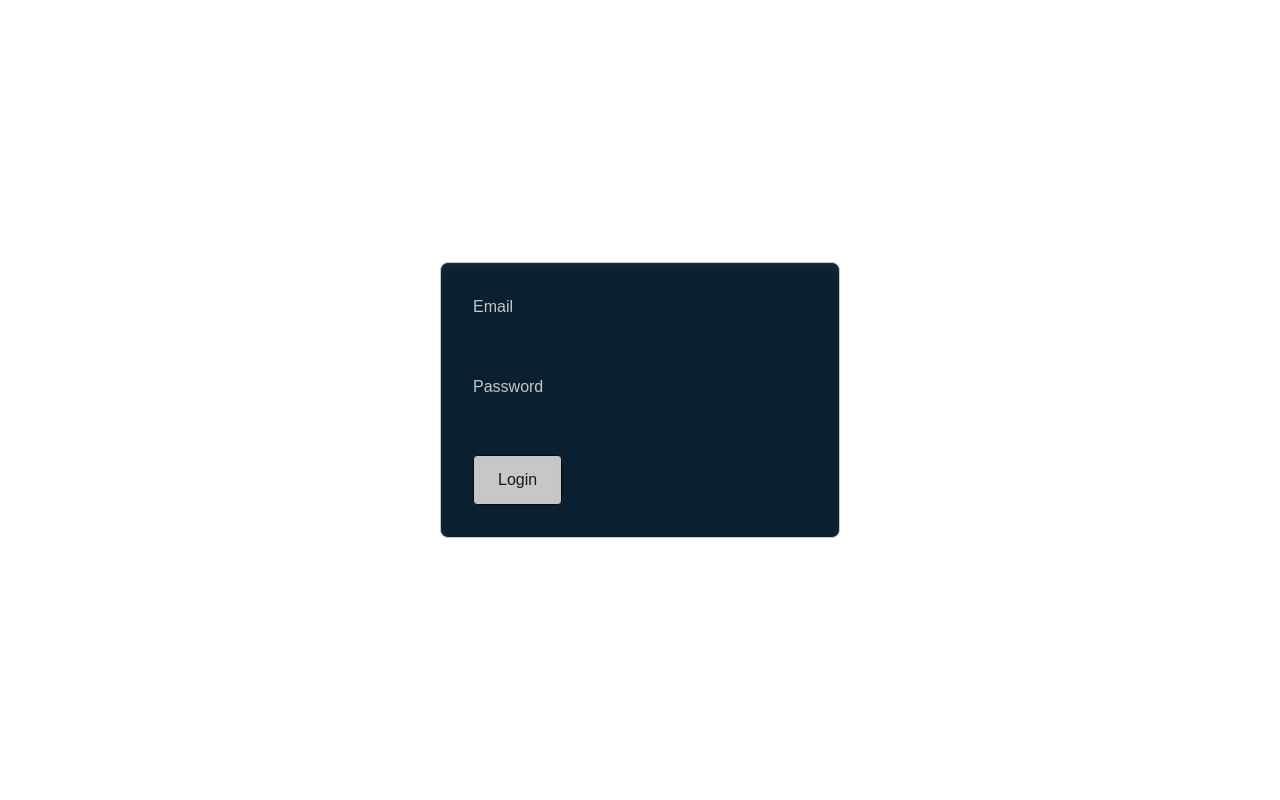
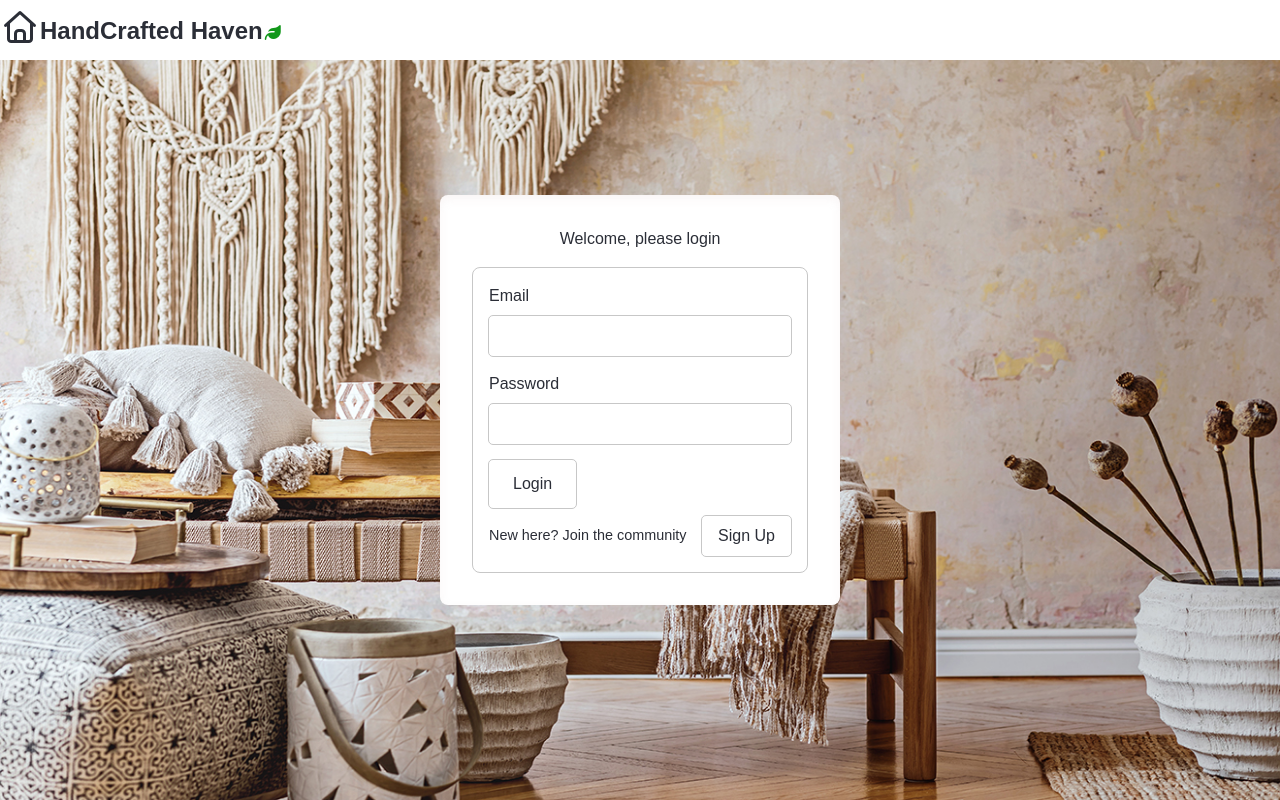
Before and after one commit to Obito2912/handcrafted-haven, a Next.js app: page /login in a window 1280 px wide. Built offline with nearby package versions, Linux system fonts and the light colour scheme.

Commit message:
Style AuthForm page, give personality to the form, create header for that single page

```diff
--- a/app/layout.tsx
+++ b/app/layout.tsx
@@ -16,6 +16,9 @@ export default function RootLayout({
 }) {
   return (
     <html lang="en" suppressHydrationWarning={true}>
+      <head>
+        <link rel="stylesheet" href="https://cdnjs.cloudflare.com/ajax/libs/font-awesome/7.0.1/css/all.min.css" />
+      </head>
       <body>{children}</body>
     </html>
   );
--- a/app/login/login.module.css
+++ b/app/login/login.module.css
@@ -1,7 +1,50 @@
+.header {
+    height: 60px;
+    background-color: #fff;
+    width: 100%;
+    position: fixed;
+    top: 0;
+    left: 0;
+    z-index: 2;
+    display: flex;
+    align-items: center;
+}
+
+:global(.fa-house) {
+    color: #2B2E37;
+    font-size: 2rem;
+}
+
+:global(.fa-leaf) {
+    color: #11971a;
+}
+
+.header__title {
+    font-size: 1.5rem;
+    font-weight: bold;
+    color: #2B2E37;
+}
+
 .login {
     display: flex;
     justify-content: center;
     align-items: center;
     height: 100vh;
-    background-color: var(--background);
+    background-color: #2B2E37;
 }
+
+.login h1 {
+    color: #2B2E37;
+    text-align: center;
+    margin-bottom: 1rem;
+}
+
+.login__formContainer {
+    box-shadow: inset 0 4px 10px rgba(199, 155, 155, 0.1);
+    border-radius: 8px;
+    padding: 2em;
+    max-width: 400px;
+    width: 100%;
+    background-color: #fff;
+    z-index: 1;
+}
--- a/app/login/page.tsx
+++ b/app/login/page.tsx
@@ -1,19 +1,34 @@
+'use client';
+
 import { Suspense } from 'react';
 import { Metadata } from 'next';
-import LoginForm from '../ui/LoginForm/LoginForm';
+import Image from 'next/image';
+import AuthForm from '../ui/AuthForm/AuthForm';
 import styles from './login.module.css';
+import { useState } from 'react';
 
 
-export const metadata: Metadata = {
-    title: 'Login',
-};
+export default function LoginPage() {
+    const [signup, setSignup] = useState(false);
 
-export default function LoginPage() {
     return (
-        <main className={styles.login}>
-            <Suspense>
-                <LoginForm />
-            </Suspense>
-        </main>
+        <>
+            <header className={styles.header}>
+                <div>
+                    <i className="fa-regular fa-house"></i>
+                    <span className={styles.header__title}>HandCrafted Haven</span>
+                    <i className="fa-solid fa-leaf"></i>
+                </div>
+            </header>
+            <main className={styles.login}>
+                <Image src="/login-bckgrd.jpg" alt="Login Background" fill />
+                <div className={styles.login__formContainer}>
+                    <h1>{signup ? 'Welcome, please sign up' : 'Welcome, please login'}</h1>
+                    <Suspense fallback={<div>Loading...</div>}>
+                        <AuthForm signup={signup} setSignup={setSignup} />
+                    </Suspense>
+                </div>
+            </main>
+        </>
     );
 }
--- /dev/null
+++ b/app/ui/AuthForm/AuthForm.module.css
@@ -0,0 +1,59 @@
+.form {
+    color: #2B2E37;
+    padding: 1rem;
+    border: 1px solid #c7c7c7;
+    border-radius: 8px;
+}
+
+.form_input {
+    border: 1px solid var(--background);
+    padding: 0.5rem;
+    border-radius: 4px;
+    width: 100%;
+    margin: .5rem 0 1rem 0;
+    border: none;
+    outline: 1px solid #c7c7c7;
+}
+
+.form button {
+    color: #2B2E37;
+    background: transparent;
+    border-radius: 4px;
+    outline: 1px solid #c7c7c7;
+    cursor: pointer;
+    border: none;
+    width: fit-content
+}
+
+.form>button[type="submit"] {
+    padding: 0.75em 1.5em;
+    margin-bottom: .5rem;
+}
+
+.form_text_container {
+    display: flex;
+    justify-content: space-between;
+    align-items: center;
+}
+
+.form button[type="button"] {
+    padding: .5em 1em;
+    justify-self: flex-end;
+}
+
+.form>button[type="submit"]:hover,
+.form button[type="button"]:hover {
+    box-shadow: 0 0 10px #2B2E37;
+    outline: 1px solid #2B2E37;
+}
+
+.form_input:focus,
+.form>button[type="submit"]:focus,
+.form button[type="button"]:focus {
+    box-shadow: 0 0 10px #2B2E37;
+    outline: 1px solid #2B2E37;
+}
+
+.form_text {
+    font-size: .9rem;
+}
--- /dev/null
+++ b/app/ui/AuthForm/AuthForm.tsx
@@ -0,0 +1,25 @@
+'use client';
+
+import styles from './AuthForm.module.css';
+
+export default function AuthForm({ signup, setSignup }: { signup: boolean; setSignup: (value: boolean) => void }) {
+
+    return (
+        <form className={`${styles.form}`}>
+            {signup && <label className={`${styles.form_label}`} htmlFor="name">Name
+                <input className={`${styles.form_input}`} type="text" id="name" autoComplete="name" />
+            </label>}
+            <label className={`${styles.form_label}`} htmlFor="email">Email
+                <input className={`${styles.form_input}`} type="email" id="email" autoComplete="email" />
+            </label>
+            <label className={`${styles.form_label}`} htmlFor="password">Password
+                <input className={`${styles.form_input}`} type="password" id="password" autoComplete="current-password" />
+            </label>
+            <button type="submit">{signup ? 'Sign Up' : 'Login'}</button>
+            <div className={`${styles.form_text_container}`}>
+                <span className={`${styles.form_text}`}>{signup ? 'Already have an account?' : 'New here? Join the community'}</span>
+                <button type="button" onClick={() => setSignup(!signup)}>{signup ? 'Login' : 'Sign Up'}</button>
+            </div>
+        </form>
+    );
+}
--- a/app/ui/LoginForm/LoginForm.module.css
+++ /dev/null
@@ -1,42 +0,0 @@
-.form {
-    max-width: 400px;
-    width: 100%;
-    background: #0a1f30;
-    color: #c7c7c7;
-    padding: 2rem;
-    border: 1px solid #c7c7c7;
-    border-radius: 8px;
-    box-shadow: inset 0 4px 10px rgba(199, 155, 155, 0.1);
-}
-
-.form_input {
-    border: 1px solid var(--background);
-    padding: 0.5rem;
-    border-radius: 4px;
-    width: 100%;
-    margin-bottom: 1rem;
-    border: none;
-}
-
-.form_input:focus {
-    outline: none;
-    box-shadow: 0 0 5px rgba(255, 84, 84, 0.5);
-}
-
-.form button[type="submit"] {
-    display: block;
-    border: 1px solid #0a0a0a;
-    padding: 0.75rem 1.5rem;
-    border-radius: 4px;
-    cursor: pointer;
-    background: #c7c7c7;
-    color: #171717;
-    box-shadow: inset 0 0 10px rgba(199, 155, 155, 0.1);
-}
-
-.form button[type="submit"]:hover {
-    background: #0a1f30;
-    color: #c7c7c7;
-    border: 1px solid #c7c7c7;
-
-}
--- a/app/ui/LoginForm/LoginForm.tsx
+++ /dev/null
@@ -1,17 +0,0 @@
-'use client';
-
-import styles from './LoginForm.module.css';
-
-export default function LoginForm() {
-    return (
-        <form className={`${styles.form}`}>
-            <label className={`${styles.form_label}`} htmlFor="email">Email
-                <input className={`${styles.form_input}`} type="email" id="email" autoComplete="email" />
-            </label>
-            <label className={`${styles.form_label}`} htmlFor="password">Password
-                <input className={`${styles.form_input}`} type="password" id="password" autoComplete="current-password" />
-            </label>
-            <button type="submit">Login</button>
-        </form>
-    );
-}
```
Also changed, not shown: public/login-bckgrd.jpg (added).
